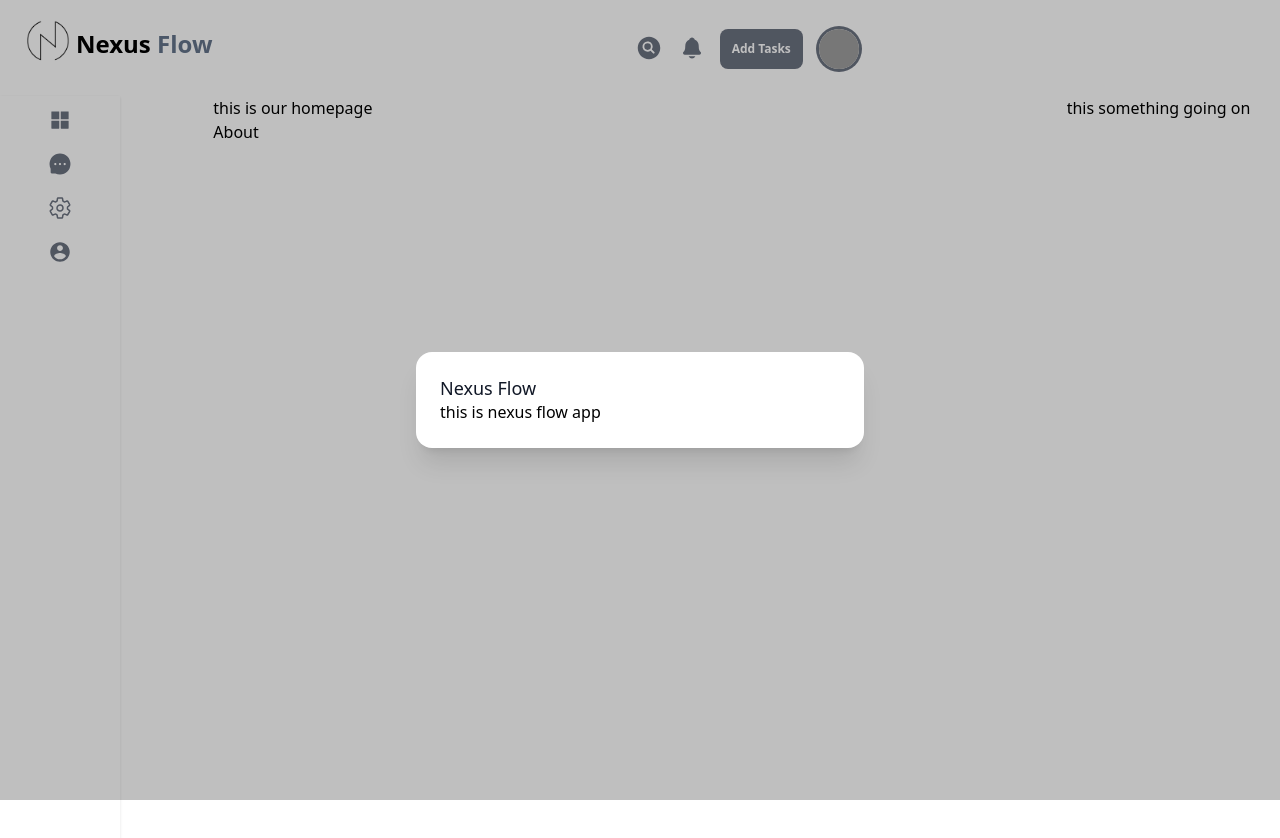
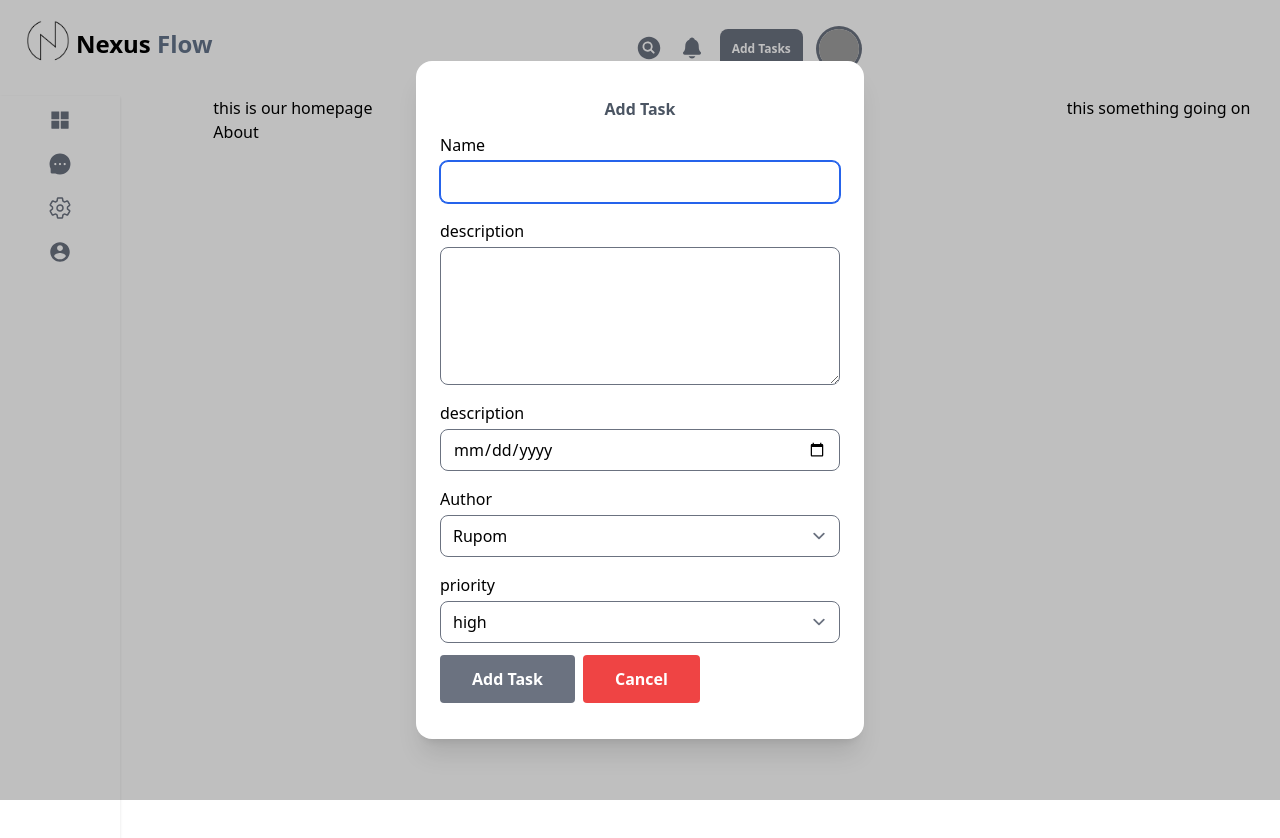
Before and after one commit to furqanRupom/NextFlow, a React (Vite) app: page / in a window 1280 px wide. Both pictures are taken after a click on the button "Add Tasks". Shown: the top 838 px of the page. Built offline with nearby package versions, Linux system fonts and the light colour scheme; grey boxes are pictures that could not be loaded.

Commit message:
completed added tasks

```diff
--- a/package.json
+++ b/package.json
@@ -23,6 +23,7 @@
     "sort-by": "^1.2.0"
   },
   "devDependencies": {
+    "@tailwindcss/forms": "^0.5.6",
     "@types/react": "^18.2.15",
     "@types/react-dom": "^18.2.7",
     "@vitejs/plugin-react": "^4.0.3",
@@ -34,6 +35,7 @@
     "postcss": "^8.4.29",
     "prettier": "^3.0.3",
     "prettier-plugin-tailwindcss": "^0.5.4",
+    "react-hook-form": "^7.46.1",
     "tailwindcss": "^3.3.3",
     "vite": "^4.4.5"
   }
--- a/src/Layouts/Main.jsx
+++ b/src/Layouts/Main.jsx
@@ -3,10 +3,12 @@ import { Outlet } from "react-router-dom";
 import Sidebar from "../components/Sidebar";
 import OthersBar from "../components/OthersBar";
 import Heading from "../components/Heading";
+import { Provider } from "react-redux";
 
 const Main = () => {
   return (
     <>
+
       <Heading />
       <div className="grid grid-cols-[1fr,4fr,1fr]">
         <Sidebar />
@@ -16,6 +18,7 @@ const Main = () => {
         </div>
         <OthersBar />
       </div>
+
     </>
   );
 };
--- a/src/components/Profile.jsx
+++ b/src/components/Profile.jsx
@@ -4,7 +4,7 @@ import { ChevronDownIcon,UserCircleIcon,Cog6ToothIcon,ArrowLeftOnRectangleIcon,
 
 export default function Profile() {
   return (
-    <div className="">
+    <div >
       <Menu as="div" className="relative inline-block text-left">
         <div>
           <Menu.Button className="hover:bg-opacity-30 focus:outline-none focus-visible:ring-2 focus-visible:ring-white focus-visible:ring-opacity-75 ">
--- a/src/components/TaskModal.jsx
+++ b/src/components/TaskModal.jsx
@@ -1,14 +1,89 @@
+import { useForm } from "react-hook-form";
 import Modal from "./Modal";
+import { useDispatch } from "react-redux";
+import { addTask } from "../redux/features/tasks/tasksSlice";
 
-const  TaskModal = ({isOpen,setIsOpen}) => {
+const TaskModal = ({ isOpen, setIsOpen }) => {
+  const { register, handleSubmit, reset } = useForm();
+  const dispatch = useDispatch();
+  const onSubmit = (data) => {
+    dispatch(addTask(data));
+    console.log(data);
+  };
 
-    return (
-        <div>
-            <Modal isOpen={isOpen} setIsOpen={setIsOpen} title="Nexus Flow">this is nexus flow app </Modal>
+  return (
+    <div>
+      <Modal isOpen={isOpen} setIsOpen={setIsOpen}>
+        <form onSubmit={handleSubmit(onSubmit)}>
+          <h3 className="text-gray-600 font-bold text-center py-3">Add Task</h3>
 
-        </div>
-    );
+          <div className="flex flex-col space-y-1">
+            <label htmlFor="name">Name</label>
+            <input
+              className="rounded-lg form-input "
+              {...register("name")}
+              type="text"
+            />
+          </div>
+
+          <div className="flex flex-col space-y-1 mt-4">
+            <label htmlFor="description">description</label>
+            <textarea
+              className="rounded-lg form-input"
+              {...register("description")}
+              name="description"
+              id=""
+              cols="20"
+              rows="5"
+            ></textarea>
+          </div>
+          <div className="flex flex-col space-y-1 mt-4">
+            <label htmlFor="description">description</label>
+            <input className="form-input rounded-lg" type="date" />
+          </div>
+          <div className="flex flex-col space-y-1 mt-4">
+            <label htmlFor="author">Author</label>
+            <select className="form-select rounded-lg" {...register("author")}>
+              <option value="rupom">Rupom</option>
+              <option value="rakib">rakib</option>
+              <option value="rohan">rohan</option>
+              <option defaultValue value="Esha">
+                Esha
+              </option>
+              <option value="Tisha">Tisha</option>
+            </select>
+          </div>
+          <div className="flex flex-col space-y-1 mt-4">
+            <label htmlFor="priority">priority</label>
+            <select
+              className="rounded-lg  form-select"
+              {...register("priority")}
+            >
+              <option defaultValue value="high">
+                high
+              </option>
+              <option value="medium">medium</option>
+              <option value="low">low</option>
+            </select>
+          </div>
+
+          <button
+            className="px-8 py-3 rounded bg-gray-500 text-white font-semibold my-3 hover:bg-gray-600 duration-200"
+            type="submit"
+          >
+            Add Task
+          </button>
+          <button
+            onClick={() => setIsOpen(false)}
+            className="px-8 py-3 rounded bg-red-500 text-white font-semibold my-3 hover:bg-red-600 duration-200 ml-2"
+            type="submit"
+          >
+            Cancel
+          </button>
+        </form>
+      </Modal>
+    </div>
+  );
 };
 
-
 export default TaskModal;
--- a/src/redux/features/tasks/tasksSlice.js
+++ b/src/redux/features/tasks/tasksSlice.js
@@ -11,7 +11,17 @@ const  initialState = {
 const tasksSlice = createSlice({
     initialState:initialState,
     name:'tasks',
-    reducers:{}
+    reducers:{
+        addTask:(state,{payload})=>{
+
+            if(state.tasks.length === 0){
+                state.tasks.push({id:1,...payload});
+            }else{
+                const lastElement = state.tasks.at(-1);
+                state.tasks.push({id:lastElement.id + 1, ...payload})
+            }
+        }
+    }
 })
-
+export const {addTask} = tasksSlice.actions
 export default tasksSlice.reducer
--- a/tailwind.config.js
+++ b/tailwind.config.js
@@ -1,15 +1,17 @@
 /** @type {import('tailwindcss').Config} */
 export default {
-  content: [
-    "./index.html",
-    "./src/**/*.{js,ts,jsx,tsx}",
-  ],
+  content: ["./index.html", "./src/**/*.{js,ts,jsx,tsx}"],
   theme: {
     extend: {
-      fontFamily:{
-        Sora:["'Sora', sans-serif"]
-      }
+      fontFamily: {
+        Sora: ["'Sora', sans-serif"],
+      },
     },
   },
-  plugins: ['prettier-plugin-tailwindcss'],
-}
+  // plugins: ['prettier-plugin-tailwindcss'],
+  plugins: [
+    require("@tailwindcss/forms"),
+    "prettier-plugin-tailwindcss",
+    // ...
+  ],
+};
```
Also changed, not shown: 1 other file (tests, documents, lock files or other folders).
